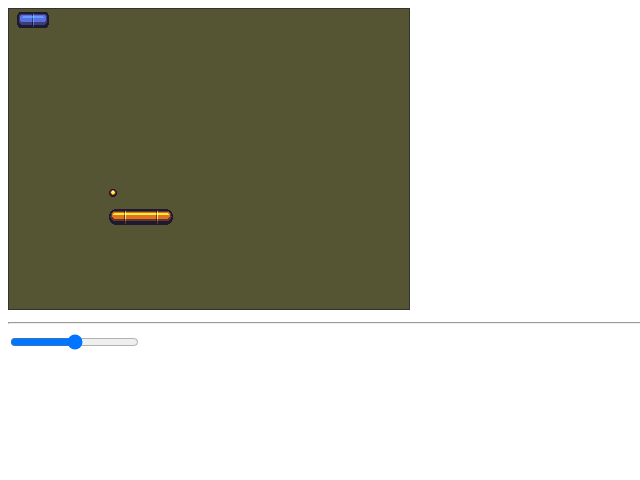
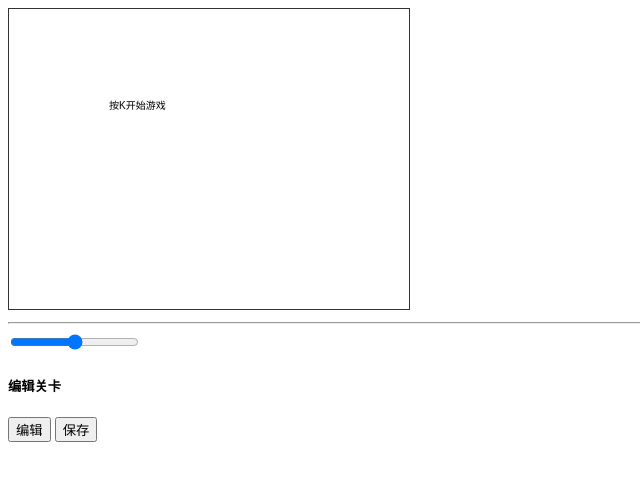
Before and after one commit to wang-w/game, a plain HTML site: page index.html in a window 1280 px wide. Shown: the whole page, without its empty margins (0-640 px from the left). Drawn offline with Linux system fonts and the light colour scheme.

Commit message:
面向对象抽象

```diff
--- a/guagame.js
+++ /dev/null
@@ -1,99 +0,0 @@
-var GuaGame = function (fps, images, runCallback) {
-    var g = {
-        scene: null,
-        actions: {},
-        keydowns: {},
-        images: []
-    }
-    var canvas = document.querySelector('#canvas')
-    var context = canvas.getContext('2d')
-    g.canvas = canvas
-    g.context = context
-    g.drawImage = function(guaImage) {
-        g.context.drawImage(guaImage.image, guaImage.x, guaImage.y)
-    }
-    window.addEventListener('keydown', (event) => {
-        g.keydowns[event.key] = true
-    })
-    window.addEventListener('keyup', (event) => {
-        g.keydowns[event.key] = false
-    })
-    // update
-    g.update = function() {
-        g.scene.update()
-    }
-    // draw
-    g.draw = function() {
-        g.scene.draw()
-    }
-    g.registerAction = function(key, callback) {
-        g.actions[key] = callback
-    }
-    window.fps = 60
-    var runloop = function() {
-        var actions = Object.keys(g.actions)
-        for (var i = 0; i < actions.length; i++) {
-            var key = actions[i]
-            if (g.keydowns[key]) {
-                g.actions[key]()
-            }
-        }
-        //update
-        g.update()
-        //clear
-        context.clearRect(0, 0, canvas.width, canvas.height);
-        //draw
-        g.draw()
-        setTimeout(() => {
-            runloop()
-        }, 1000/window.fps)
-    }
-    var loads = []
-    //预先载入所有图片
-    var names = Object.keys(images)
-    for (var i = 0; i < names.length; i++) {
-        let name = names[i]
-        var path = images[name]
-        let img = new Image()
-        img.src = path
-        img.onload = function () {
-            // 存在g.images中
-            g.images[name] = img
-            loads.push(1)
-            if (loads.length === names.length) {
-                log(g.images)
-                g.run()
-            }
-        }
-    }
-    g.imageByName = function(name) {
-        var img = g.images[name]
-        var image = {
-            w: img.width,
-            h: img.height,
-            image: img,
-        }
-        return image
-    }
-
-    // g.runWithScene = function(scene) {
-    //     g.scene = scene
-    //     setTimeout(() => {
-    //         runloop()
-    //     }, 1000/window.fps)
-    // }
-
-    g.run = function() {
-        g.scene = runCallback(g)
-        //开始运行程序
-        setTimeout(() => {
-            runloop()
-        }, 1000/window.fps)
-    }
-
-    g.replaceScene = function (scene) {
-        g.scene = scene
-    }
-
-    return g
-}
--- /dev/null
+++ b/guagame/gua_game.js
@@ -0,0 +1,207 @@
+// var Gua_game = function (fps, images, runCallback) {
+//     var g = {
+//         scene: null,
+//         actions: {},
+//         keydowns: {},
+//         images: []
+//     }
+//     var canvas = document.querySelector('#canvas')
+//     var context = canvas.getContext('2d')
+//     g.canvas = canvas
+//     g.context = context
+//     g.drawImage = function(guaImage) {
+//         g.context.drawImage(guaImage.image, guaImage.x, guaImage.y)
+//     }
+//     window.addEventListener('keydown', (event) => {
+//         g.keydowns[event.key] = true
+//     })
+//     window.addEventListener('keyup', (event) => {
+//         g.keydowns[event.key] = false
+//     })
+//     // update
+//     g.update = function() {
+//         g.scene.update()
+//     }
+//     // draw
+//     g.draw = function() {
+//         g.scene.draw()
+//     }
+//     g.registerAction = function(key, callback) {
+//         g.actions[key] = callback
+//     }
+//     window.fps = 60
+//     var runloop = function() {
+//         var actions = Object.keys(g.actions)
+//         for (var i = 0; i < actions.length; i++) {
+//             var key = actions[i]
+//             if (g.keydowns[key]) {
+//                 g.actions[key]()
+//             }
+//         }
+//         //update
+//         g.update()
+//         //clear
+//         context.clearRect(0, 0, canvas.width, canvas.height);
+//         //draw
+//         g.draw()
+//         setTimeout(() => {
+//             runloop()
+//         }, 1000/window.fps)
+//     }
+//     var loads = []
+//     //预先载入所有图片
+//     var names = Object.keys(images)
+//     for (var i = 0; i < names.length; i++) {
+//         let name = names[i]
+//         var path = images[name]
+//         let img = new Image()
+//         img.src = path
+//         img.onload = function () {
+//             // 存在g.images中
+//             g.images[name] = img
+//             loads.push(1)
+//             if (loads.length === names.length) {
+//                 log(g.images)
+//                 g.run()
+//             }
+//         }
+//     }
+//     // g.imageByName = function(name) {
+//     //     var img = g.images[name]
+//     //     var image = {
+//     //         w: img.width,
+//     //         h: img.height,
+//     //         image: img,
+//     //     }
+//     //     return image
+//     // }
+//
+//     // g.runWithScene = function(scene) {
+//     //     g.scene = scene
+//     //     setTimeout(() => {
+//     //         runloop()
+//     //     }, 1000/window.fps)
+//     // }
+//     //
+//     // g.run = function() {
+//     //     g.scene = runCallback(g)
+//     //     //开始运行程序
+//     //     setTimeout(() => {
+//     //         runloop()
+//     //     }, 1000/window.fps)
+//     // }
+//
+//     // g.replaceScene = function (scene) {
+//     //     g.scene = scene
+//     // }
+//
+//     return g
+// }
+
+class Guagame {
+    constructor(fps, images, runCallback) {
+        window.fps = 60
+        this.fps = fps
+        this.images = images
+        this.runCallback = runCallback
+        this.actions = {}
+        this.keydowns = {}
+        this.scene = null
+        this.canvas = document.querySelector('#canvas')
+        this.context = this.canvas.getContext('2d')
+        window.addEventListener('keydown', (event) => {
+            this.keydowns[event.key] = true
+        })
+        window.addEventListener('keyup', (event) => {
+            this.keydowns[event.key] = false
+        })
+
+        this.init()
+    }
+
+    static instance(...args) {
+        this.i = this.i || new this(...args)
+        return this.i
+    }
+
+    drawImage(guaImage) {
+        this.context.drawImage(guaImage.image, guaImage.x, guaImage.y)
+    }
+
+    update() {
+        this.scene.update()
+    }
+
+    draw() {
+        this.scene.draw()
+    }
+
+    registerAction(key, callback) {
+        this.actions[key] = callback
+    }
+
+    imageByName(name) {
+        var img = this.images[name]
+        var image = {
+            w: img.width,
+            h: img.height,
+            image: img,
+        }
+        return image
+    }
+
+    runloop() {
+        var self = this
+        var actions = Object.keys(this.actions)
+        for (var i = 0; i < actions.length; i++) {
+            var key = actions[i]
+            if (this.keydowns[key]) {
+                this.actions[key]()
+            }
+        }
+        //update
+        this.update()
+        //clear
+        this.context.clearRect(0, 0, this.canvas.width, this.canvas.height);
+        //draw
+        this.draw()
+        setTimeout(() => {
+            self.runloop()
+        }, 1000/window.fps)
+    }
+
+    run() {
+        var self = this
+        this.scene = this.runCallback(this)
+        //开始运行程序
+        setTimeout(() => {
+            self.runloop()
+        }, 1000/window.fps)
+    }
+
+    replaceScene(scene) {
+        this.scene = scene
+    }
+
+    init() {
+        var g = this;
+        var loads = []
+        //预先载入所有图片
+        var names = Object.keys(this.images)
+        for (var i = 0; i < names.length; i++) {
+            let name = names[i]
+            var path = this.images[name]
+            let img = new Image()
+            img.src = path
+            img.onload = function () {
+                // 存在g.images中
+                g.images[name] = img
+                loads.push(1)
+                if (loads.length === names.length) {
+                    log(g.images)
+                    g.run()
+                }
+            }
+        }
+    }
+}
--- /dev/null
+++ b/guagame/gua_scene.js
@@ -0,0 +1,15 @@
+class GuaScene {
+    constructor(game) {
+      this.game = game
+    }
+    static new(game) {
+        var i = new this(game)
+        return i
+    }
+    draw() {
+
+    }
+    update() {
+
+    }
+}
--- a/utils.js
+++ b/guagame/utils.js
@@ -1,4 +1,8 @@
 var log = console.log.bind(console)
+
+var e = function (selector) {
+    return document.querySelector(selector)
+}
 
 var imgFromPath = function (path) {
     var img = new Image()
--- a/index.html
+++ b/index.html
@@ -13,16 +13,22 @@
         <canvas id="canvas" width="400" height="300"></canvas>
         <hr>
         <input id="id-input-speed" type="range" />
-        <script src="utils.js"></script>
-        <script src="guagame.js"></script>
-        <script src="paddle.js"></script>
-        <script src="ball.js"></script>
-        <script src="block.js"></script>
+        <div>
+            <h5>编辑关卡</h5>
+            <button class="j-editor">编辑</button>
+            <button class="j-save">保存</button>
+        </div>
+        <script src="guagame/utils.js"></script>
+        <script src="guagame/gua_game.js"></script>
+        <script src="guagame/gua_scene.js"></script>
+        <script src="scene/main/paddle.js"></script>
+        <script src="scene/main/ball.js"></script>
+        <script src="scene/main/block.js"></script>
         <script src="level.js"></script>
-        <script src="scene.js"></script>
-        <script src="scene_end.js"></script>
+        <script src="scene/main/scene.js"></script>
+        <script src="scene/end/scene_end.js"></script>
+        <script src="scene/title/scene_title.js"></script>
+        <script src="scene/editor/scene_editor.js"></script>
     </body>
-    <script type="text/javascript" src="main.js">
-
-    </script>
+    <script type="text/javascript" src="main.js"></script>
 </html>
--- a/main.js
+++ b/main.js
@@ -34,17 +34,22 @@ var enableDebugMode = function (game, enable) {
 
 var __main = function () {
     var images = {
-        paddle: 'paddle.png',
-        ball: 'ball.png',
-        block: 'block.png',
+        paddle: 'img/paddle.png',
+        ball: 'img/ball.png',
+        block: 'img/block.png',
     }
 
-    var game = GuaGame(60, images, function (game) {
+    var game = Guagame.instance(60, images, function (game) {
         // var s = Scene(game)
         // g.runWithScene(s)
-        return Scene(game)
+        return SceneTitle.new(game)
     })
     enableDebugMode(game, true)
+
+    e('.j-editor').addEventListener('click', function () {
+        var editor = SceneEditor.new(game)
+        game.replaceScene(editor)
+    })
 
 }
 
--- /dev/null
+++ b/scene/end/scene_end.js
@@ -0,0 +1,13 @@
+class SceneEnd extends GuaScene {
+    constructor(game) {
+        super(game)
+        game.registerAction('r', function () {
+            var s = SceneTitle.new(game)
+            game.replaceScene(s)
+        })
+    }
+
+    draw() {
+        this.game.context.fillText('游戏结束, 按r返回标题页面', 100, 290);
+    }
+}
--- a/scene.js
+++ b/scene/main/scene.js
@@ -43,7 +43,7 @@ var Scene = function (game) {
         // 判断游戏结束
         if (ball.y > paddle.y) {
             // 跳转到游戏结束场景
-            var end = SceneEnd(game)
+            var end = SceneEnd.new(game)
             game.replaceScene(end)
             return
         }
--- /dev/null
+++ b/scene/title/scene_title.js
@@ -0,0 +1,12 @@
+class SceneTitle extends GuaScene {
+    constructor(game) {
+        super(game)
+        game.registerAction('k', function () {
+            var s = Scene(game)
+            game.replaceScene(s)
+        })
+    }
+    draw() {
+        this.game.context.fillText('按K开始游戏', 100, 100);
+    }
+}
--- a/scene_end.js
+++ /dev/null
@@ -1,16 +0,0 @@
-var SceneEnd = function (game) {
-    var s = {
-        game: game,
-
-    }
-    // 初始化
-    s.draw = function () {
-        //背景
-        game.context.fillText('游戏结束', 100, 290);
-    }
-    s.update = function () {
-
-    }
-
-    return s
-}
```
Also changed, not shown: scene/editor/scene_editor.js (added, +32 -0 lines), img/ball.png (renamed from ball.png), img/block.png (renamed from block.png), img/paddle.png (renamed from paddle.png), scene/main/ball.js (renamed from ball.js), scene/main/block.js (renamed from block.js), scene/main/paddle.js (renamed from paddle.js).
